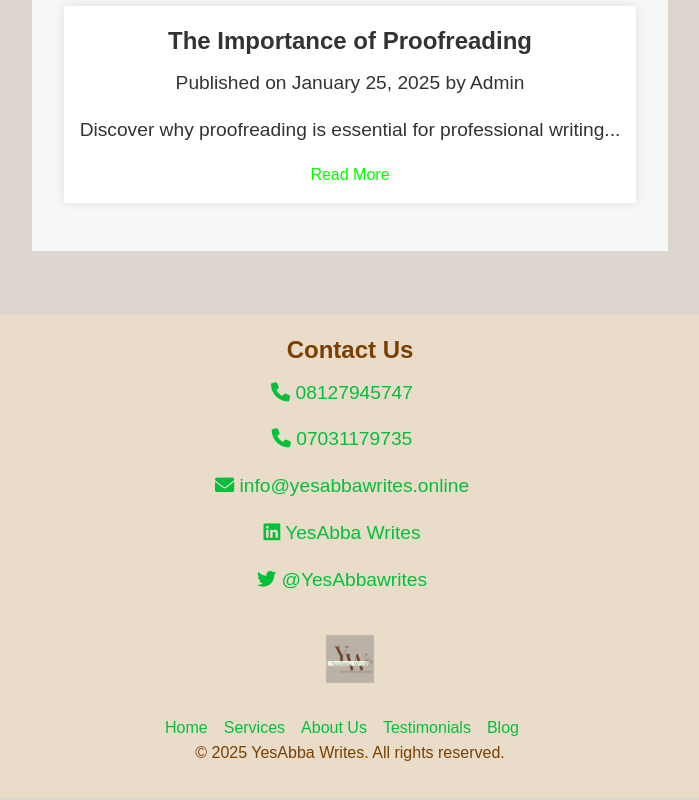
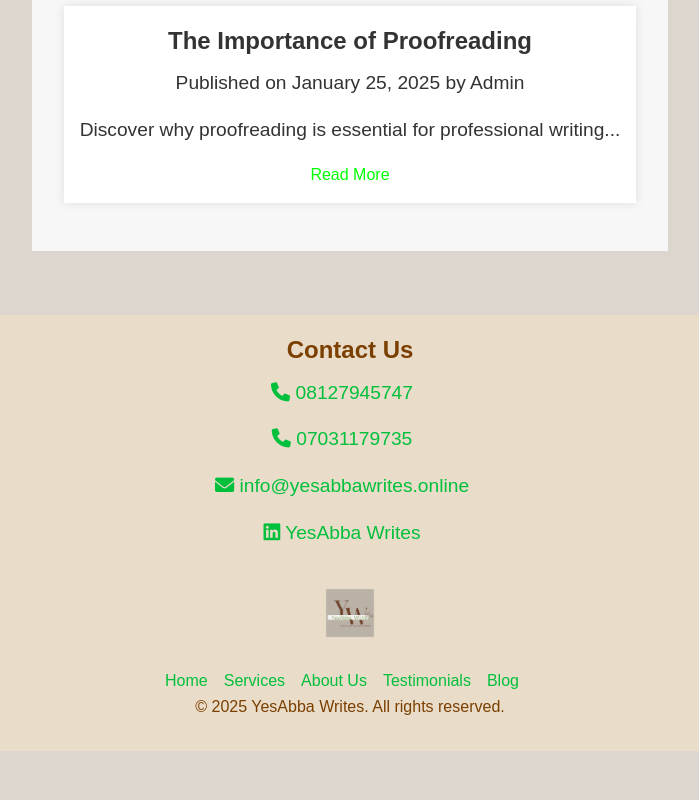
Before and after one commit to EzeElijahTochukwu/NewAbba, a React (Vite) app: page / in a window 1280 px wide. Shown: the part 1639-2439 px from the top of the page, without its empty margins (290-989 px from the left). Built offline with nearby package versions, Linux system fonts and the light colour scheme.

Commit message:
Update Footer.jsx

```diff
--- a/src/components/Footer.jsx
+++ b/src/components/Footer.jsx
@@ -10,7 +10,6 @@ const Footer = () => {
           <p><a href="tel:07031179735"><i className="fas fa-phone"></i> 07031179735</a></p>
           <p><a href="mailto:info@yesabbawrites.online"><i className="fas fa-envelope"></i> info@yesabbawrites.online</a></p>
           <p><a href="https://ng.linkedin.com/company/yesabba-writes?trk=public_post_feed-actor-name"><i className="fab fa-linkedin"></i> YesAbba Writes</a></p>
-          <p><a href="https://twitter.com/YesAbbawrites" target="_blank"><i className="fab fa-twitter"></i> @YesAbbawrites</a></p>
         </div>
         <div className="footer-right">
           <img src="/img/logo.jpg" alt="YesAbba Writes Logo" className="footer-logo" />
```
